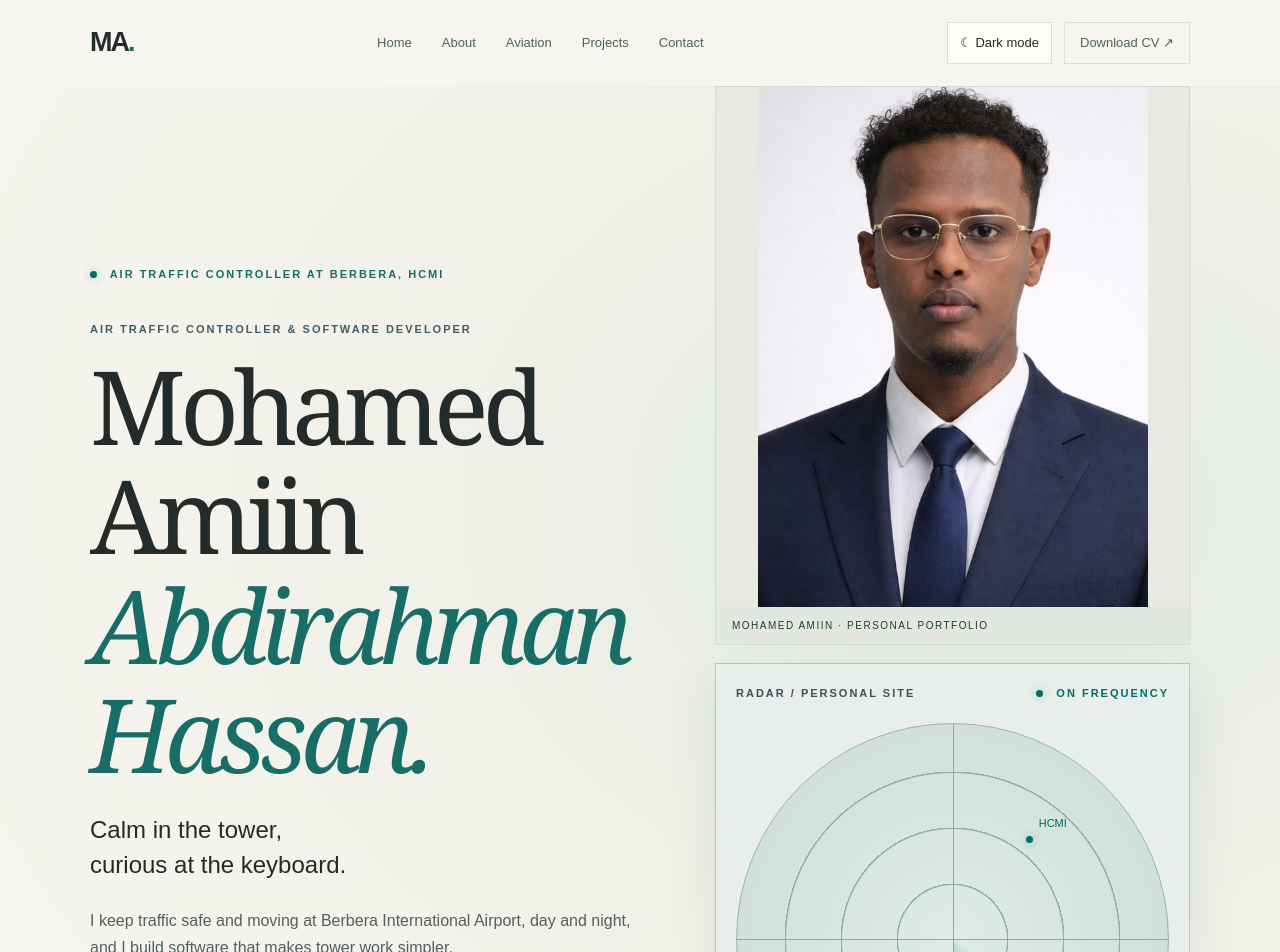
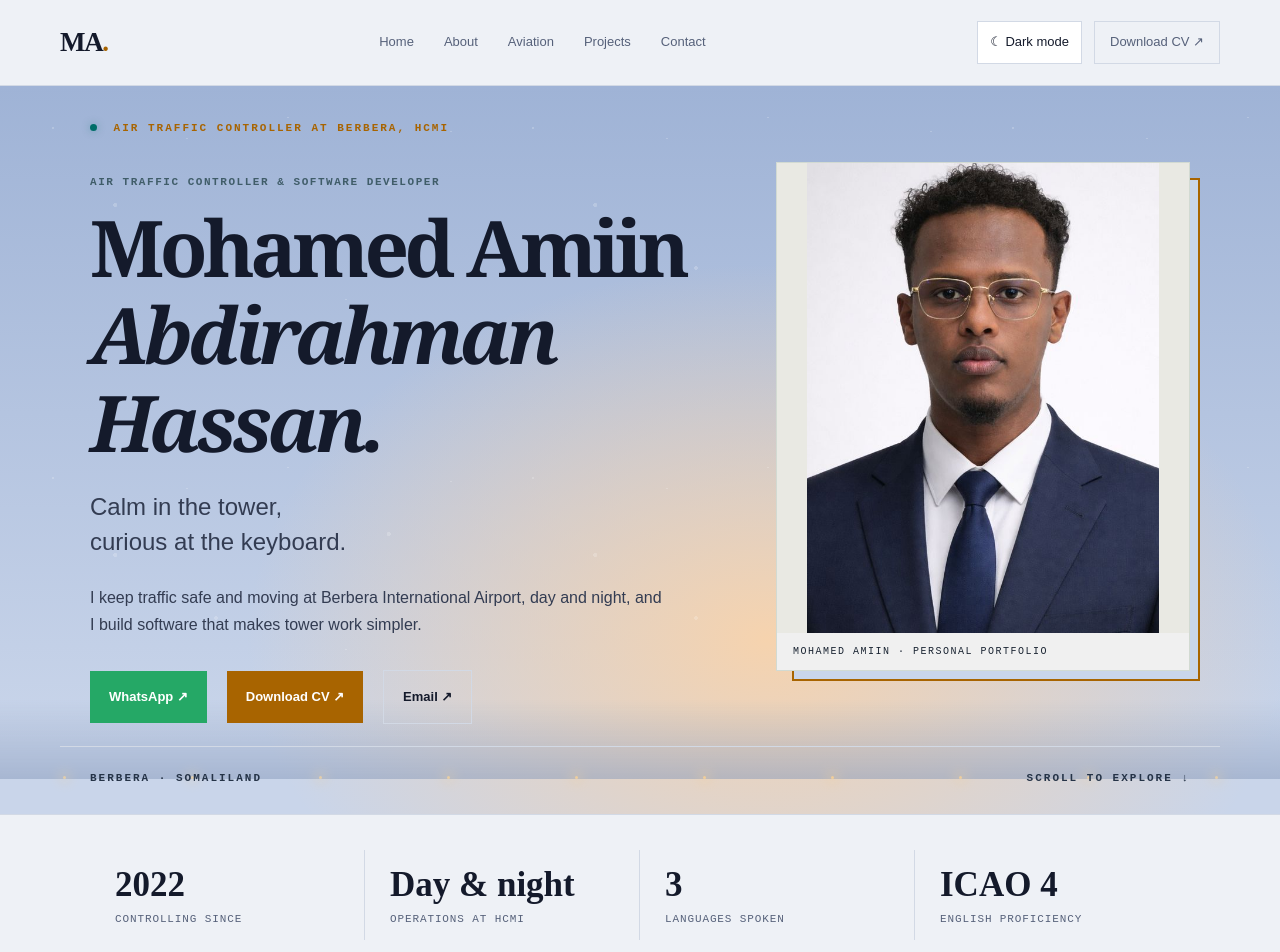
Before and after one commit to MohAmiin/MohAmiin.github.io, a Next.js app in the folder site/: page / in a window 1280 px wide. Shown: the top 952 px of the page. Built offline with nearby package versions, Linux system fonts and the light colour scheme.

Commit message:
Apply Midnight design identity and editorial homepage

```diff
--- a/site/app/globals.css
+++ b/site/app/globals.css
@@ -66,3 +66,49 @@ html[data-theme="light"] .portrait-hero{background:#e9e9e3;border-color:#d2dad2}
 html[data-theme="light"] .portrait-hero .photo-tag{background:#e2e8e1;color:#203c37}
 @media(max-width:850px){.topbar{flex-wrap:wrap;height:auto;padding-top:20px;padding-bottom:20px}.topbar nav{order:3;width:100%;overflow-x:auto;padding:4px 0 8px}.detail-grid{grid-template-columns:1fr;gap:20px}.info-grid{grid-template-columns:1fr}.detail-page{padding-top:55px}}
 @media(max-width:520px){.topbar nav{gap:18px}.topbar nav a{white-space:nowrap}.detail-title{font-size:clamp(48px,12vw,78px)}}
+
+/* Midnight identity: warm aviation amber, cream serif, restrained surfaces */
+@import url('https://fonts.googleapis.com/css2?family=DM+Mono:wght@400;500&family=DM+Sans:wght@400;500;600;700&family=IBM+Plex+Sans+Arabic:wght@400;500;600&family=Playfair+Display:ital,wght@0,700;0,900;1,700&display=swap');
+:root{--bg:#0B0F1A;--bg2:#131929;--surface:#1C2438;--ink:#F2EDD8;--soft:#C9C3AE;--muted:#8696B1;--accent:#F5A623;--line:#252F47;--on-accent:#1A1206;--whatsapp:#25A866;--sky-top:#05070D;--sky-mid:#0B0F1A;--sky-glow:#1B2440;color-scheme:dark}
+html[data-theme="dark"]{--bg:#0B0F1A;--bg2:#131929;--ink:#F2EDD8;--muted:#8696B1;--accent:#F5A623;--line:#252F47}
+html[data-theme="light"]{--bg:#EEF1F6;--bg2:#FFFFFF;--surface:#E2E7EF;--ink:#141A2B;--soft:#333C52;--muted:#56617A;--accent:#A86400;--line:#D2D9E5;--on-accent:#fff;--sky-top:#9FB3D6;--sky-mid:#C9D5EA;--sky-glow:#F6D3AE;--toggle-bg:#fff;color-scheme:light}
+body{font-family:'DM Sans',sans-serif}
+h1,h2,h3,.detail-title,.project-link h2{font-family:'Playfair Display',Georgia,serif}
+.eyebrow,.hello,.section-tag,.item-date,.project-no,.status,.hero-foot,.card-top,.radar-bottom,.footer,.photo-tag{font-family:'DM Mono',monospace}
+.topbar{max-width:none;padding-left:max(32px,calc((100vw - 1160px)/2));padding-right:max(32px,calc((100vw - 1160px)/2));background:var(--bg);border-bottom:1px solid var(--line);position:relative;z-index:4}
+.topbar .brand{font-family:'Playfair Display',serif;letter-spacing:-.05em;color:var(--ink)}
+.topbar nav a:hover{color:var(--accent)}
+.midnight-hero{position:relative;isolation:isolate;overflow:hidden;background:radial-gradient(ellipse at 58% 83%,var(--sky-glow) 0%,transparent 45%),linear-gradient(180deg,var(--sky-top),var(--sky-mid) 85%)}
+html[data-theme="light"] .midnight-hero{background:radial-gradient(ellipse at 60% 76%,#F6D3AE 0%,transparent 48%),linear-gradient(180deg,#9FB3D6,#C9D5EA 90%)}
+.midnight-stars{pointer-events:none;position:absolute;inset:0;opacity:.75;background-image:radial-gradient(1px 1px at 11% 12%,#fff 99%,transparent),radial-gradient(2px 2px at 24% 34%,#fff 99%,transparent),radial-gradient(1px 1px at 39% 15%,#fff 99%,transparent),radial-gradient(1px 1px at 60% 9%,#fff 99%,transparent),radial-gradient(2px 2px at 81% 28%,#fff 99%,transparent),radial-gradient(1px 1px at 94% 13%,#fff 99%,transparent),radial-gradient(1px 1px at 72% 61%,#fff 99%,transparent),radial-gradient(2px 2px at 45% 52%,#fff 99%,transparent);background-repeat:repeat;background-size:480px 350px}
+html[data-theme="light"] .midnight-stars{opacity:.2}
+.midnight-hero .hero-grid,.midnight-hero .hero-foot{position:relative;z-index:2}
+.midnight-hero .hero-grid{min-height:660px;grid-template-columns:1.2fr .8fr;gap:65px}
+.midnight-hero h1{font-size:clamp(52px,6.1vw,92px);line-height:1.12;font-weight:700;color:var(--ink)}
+.midnight-hero h1 em{font-weight:700;white-space:normal;color:var(--ink)}
+.midnight-hero .lead{color:var(--soft)}
+.midnight-hero .hero-copy{color:var(--soft)}
+.midnight-hero .hello{font-family:'DM Mono',monospace;font-size:11px;letter-spacing:.14em;color:var(--muted)}
+.midnight-hero .primary{color:var(--on-accent);background:var(--accent)}
+.midnight-hero .primary:hover{filter:brightness(1.1)}
+.whatsapp-action{background:var(--whatsapp);color:#fff;padding:15px 19px;font-weight:700;font-size:13px}
+.midnight-portrait{border:1px solid var(--accent);background:transparent;box-shadow:13px 13px 0 -5px var(--sky-mid),13px 13px 0 -3px var(--accent)}
+.midnight-portrait img{max-height:470px}
+.midnight-radar{display:none}
+.midnight-horizon{pointer-events:none;position:absolute;left:0;right:0;bottom:35px;height:80px;z-index:1;display:flex;align-items:end;justify-content:space-around;opacity:.48;background:linear-gradient(0deg,#0a0e19,transparent)}
+.midnight-horizon span{width:3px;height:3px;border-radius:50%;background:#FFC86B;box-shadow:0 0 12px 4px #FFC86B70}
+.glance-strip{display:grid;grid-template-columns:repeat(4,1fr);gap:0;border-bottom:1px solid var(--line);padding-top:35px;padding-bottom:35px}
+.glance-strip>div{display:flex;flex-direction:column;gap:8px;padding:15px 25px;border-right:1px solid var(--line)}
+.glance-strip>div:last-child{border:0}
+.glance-strip strong{font:700 clamp(22px,3vw,35px) 'Playfair Display',serif;color:var(--ink)}
+.glance-strip span{font:11px 'DM Mono',monospace;letter-spacing:.08em;color:var(--muted)}
+.section h2 em,.detail-title em{color:var(--accent)}
+html[data-theme="light"] .hero-copy,html[data-theme="light"] .lead{color:#333C52}
+html[data-theme="light"] .contact{background:#E2E7EF}
+html[data-theme="light"] .primary{background:#A86400;color:#fff}
+html[data-theme="light"] .portrait-hero .photo-tag{background:#f0f0f0;color:#1A2432}
+html[data-theme="light"] .hero-foot{color:#253347}
+html[data-theme="light"] .midnight-horizon{background:linear-gradient(0deg,#8396b8,transparent)}
+@media(max-width:850px){.midnight-hero .hero-grid{grid-template-columns:1fr;gap:32px}.midnight-portrait{max-width:480px}.glance-strip{grid-template-columns:repeat(2,1fr)}.topbar{padding-left:20px;padding-right:20px}}
+@media(max-width:520px){.midnight-hero h1{font-size:clamp(44px,10vw,62px)}.glance-strip>div{padding:14px 8px}.midnight-portrait img{max-height:none}.midnight-hero .hero-grid{padding-top:35px}}
+@media(prefers-reduced-motion:reduce){*,*::before,*::after{animation-duration:.01ms!important;transition-duration:.01ms!important}}
```
